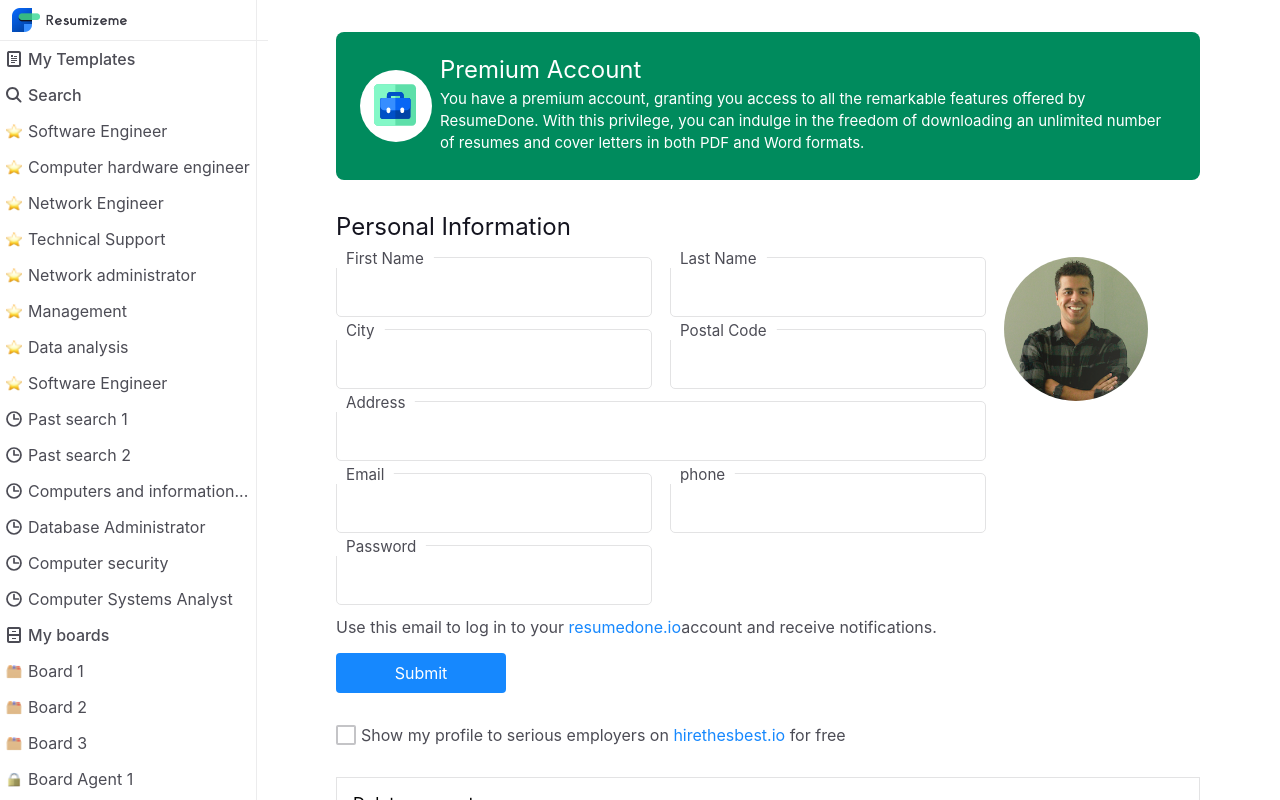
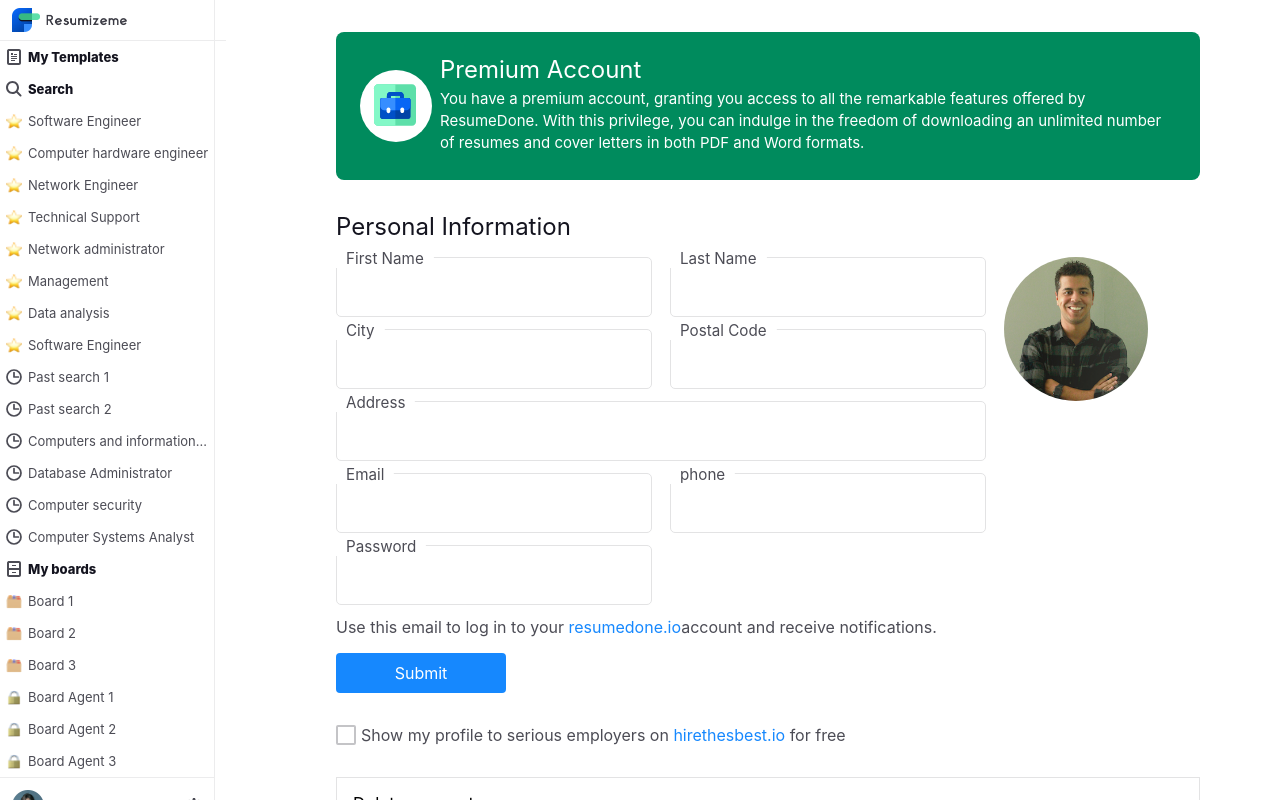
Before and after one commit to pauljoy06/resumedone-demo, a React (Create React App) app: page / in a window 1280 px wide. Shown: the top 800 px of the page. Built offline with nearby package versions, Linux system fonts and the light colour scheme.

Commit message:
Font size in sidebar

```diff
--- a/src/App.css
+++ b/src/App.css
@@ -68,6 +68,8 @@
 
         width: 100%;
         padding: 8px 6px;
+
+        font-size: 13px;
         .main-item-name {
             display: flex;
             align-items: center;
@@ -75,7 +77,8 @@
     }
 
     .main-item {
-        font-weight: 500;
+        font-weight: 800;
+        color: #14141F;
     }
 }
 
```
